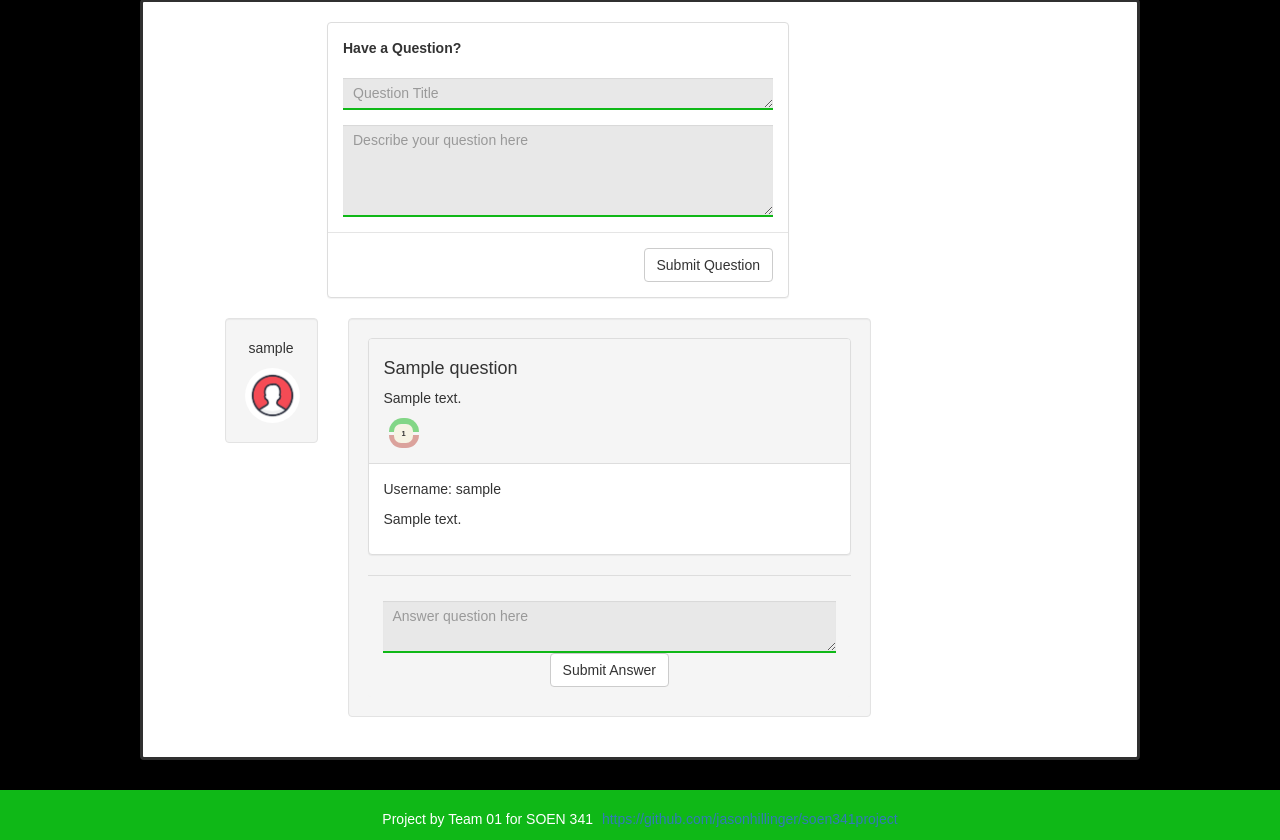
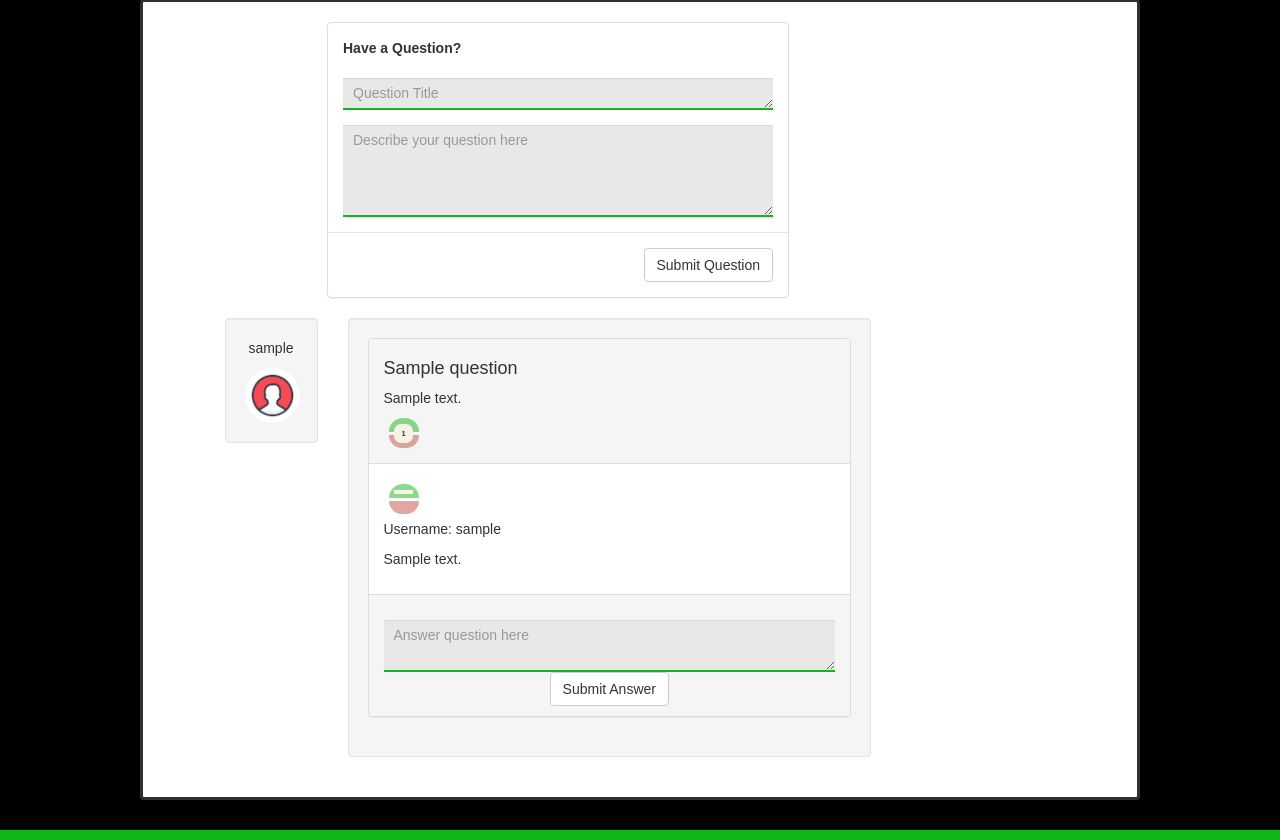
Before and after one commit to jasonhillinger/Mini-Stackoverflow, a PHP site: page / in a window 1280 px wide. Shown: the part 530-1370 px from the top of the page. Run offline with PHP 8.4, Linux system fonts and the light colour scheme; tables that the repository leaves empty hold one stand-in row (values such as "Sample post"); data that the repository does not hold is empty.

Commit message:
added upvote and downvote buttons for answers

```diff
--- a/printQandA.phtml
+++ b/printQandA.phtml
@@ -42,16 +42,30 @@ $askerName=mysqli_fetch_assoc($asker_result);
 
 					</div>
                 </div>
+
                 <?php
                 if($row_answers != 0) {
+
                     // print answers
                     echo("<div class = \"panel-body\">");
                     //echo($row_answers);
                     for($n = 0; $n < $row_answers; $n++){
                         if ($n>0){
+                            echo '<div>';
                             echo("<div class=\"modal-footer\"></div>");
+                            echo '</div>';
 
                         }
+                        //upvote and down vote for answer
+                        echo '<div>';
+                        echo '<div class="vote roundrect">';
+                        echo '<div class="increment up"></div>';
+                        echo '<div class="increment down"></div>';
+                        echo '<div class="count" id= "<?php echo($row_answers[answerID]);?>"> <?php echo($row_answers[voteCount]); ?> </div>';
+                        echo '</div>';
+
+                        //Best answer goes here
+
                         $answer_n_Query= "SELECT * FROM answers where refQuestion = '$currentQ[questionID]' ORDER BY answerID ASC LIMIT 1 OFFSET $n";
                         $answerResult = mysqli_query($db, $answer_n_Query);
                         $currentAnswer = mysqli_fetch_assoc($answerResult);
@@ -66,7 +80,10 @@ $askerName=mysqli_fetch_assoc($asker_result);
                         $answerText = $currentAnswer['answerText'];
                         echo("<p id=\"left\"> Username: ". $UN['username'] . "</p>");
                         echo("<p id=\"left\">". $answerText . "</p>");
+
                     }
+
+
                     echo("</div>");
                     // close the result.
                     mysqli_free_result($result_numAnswers);
```
